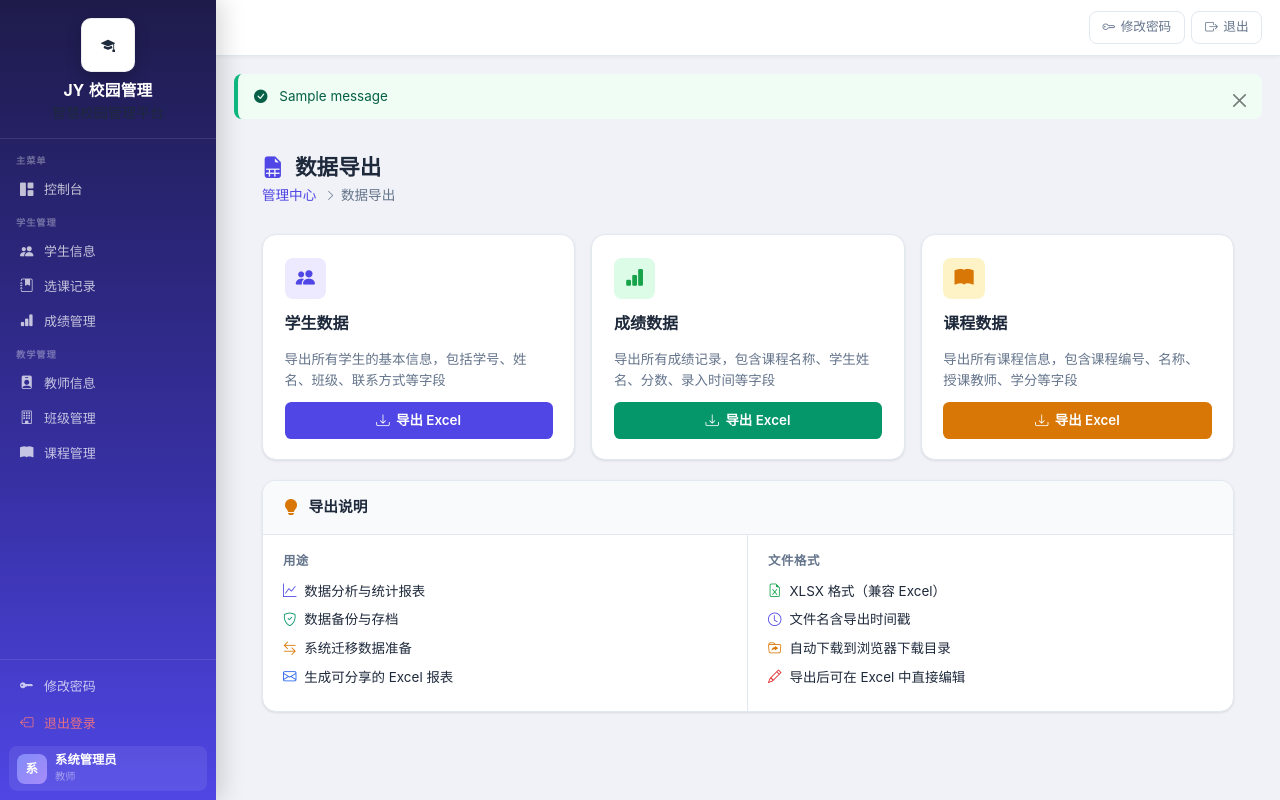
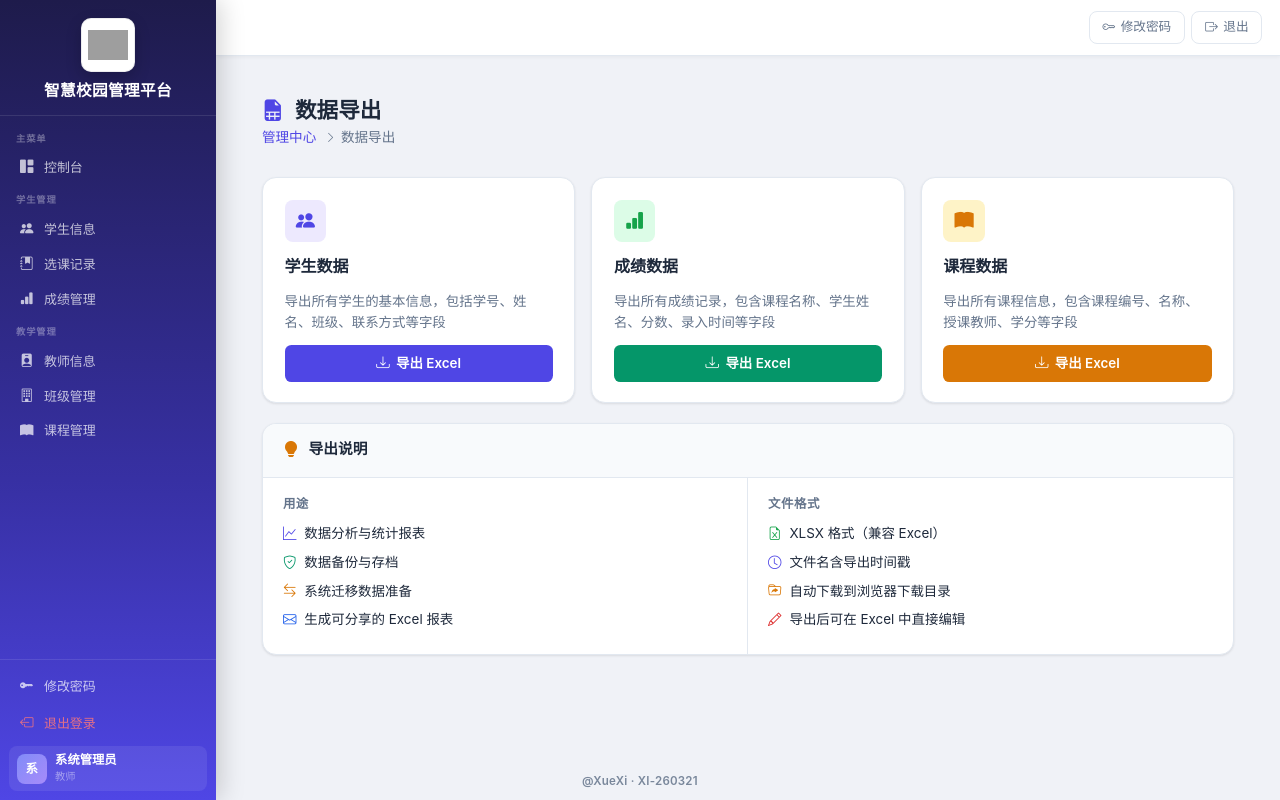
Before and after one commit to weichuyi/jystudent, a Flask app: page /admin/data in a window 1280 px wide. Run offline with Flask 3, Linux system fonts and the light colour scheme; a user stored in the database is signed in; tables that the repository leaves empty hold one stand-in row (values such as "Sample post"); one stand-in notice (Sample message) is shown; grey boxes are pictures that could not be loaded.

Commit message:
重构侧边栏、弹窗提示与标识
将旧文本/图标品牌替换为标志图片，并整合品牌文字。为侧边栏导航添加一个ID，优化侧边栏滚动位置恢复逻辑（使用 #sidebarNav，添加 pending-restore 类以避免视觉跳动，并持久化保存滚动位置）。简化/调整管理后台路由的激活链接检测逻辑，移除报名链接上的角色权限校验，使其渲染效果保持一致。将提示框代码替换为统一的弹窗提示代码（包含图标、内容区、关闭按钮），并添加JavaScript实现自动消失/关闭动画。在底部添加一个小型的全局签名元素。

```diff
--- a/templates/base.html
+++ b/templates/base.html
@@ -17,12 +17,13 @@
 <!-- ===== SIDEBAR ===== -->
 <aside class="sidebar" id="sidebar">
   <div class="sidebar-brand">
-    <div class="brand-logo"><i class="bi bi-mortarboard-fill"></i></div>
-    <div class="brand-name">JY 校园管理</div>
-    <div class="brand-sub">智慧校园管理平台</div>
+    <div class="brand-logo">
+      <img src="{{ url_for('static', filename='images/logo.png') }}" alt="JY Logo">
+    </div>
+    <div class="brand-name">智慧校园管理平台</div>
   </div>
 
-  <nav class="sidebar-nav">
+  <nav class="sidebar-nav" id="sidebarNav">
     <div class="sidebar-section">
       <div class="sidebar-section-label">主菜单</div>
       <a class="sidebar-link {% if request.endpoint == 'dashboard' %}active{% endif %}"
@@ -37,12 +38,10 @@
          href="{{ url_for('list_students') }}">
         <i class="bi bi-people-fill nav-icon"></i> 学生信息
       </a>
-      {% if session.role in ['admin', 'teacher'] %}
       <a class="sidebar-link {% if 'enrollment' in (request.endpoint or '') %}active{% endif %}"
          href="{{ url_for('list_enrollments') }}">
         <i class="bi bi-journal-bookmark-fill nav-icon"></i> 选课记录
       </a>
-      {% endif %}
       <a class="sidebar-link {% if 'score' in (request.endpoint or '') %}active{% endif %}"
          href="{{ url_for('list_scores') }}">
         <i class="bi bi-bar-chart-fill nav-icon"></i> 成绩管理
@@ -70,7 +69,7 @@
     {% if session.role == 'admin' %}
     <div class="sidebar-section">
       <div class="sidebar-section-label">系统管理</div>
-      <a class="sidebar-link {% if request.endpoint == 'admin_index' %}active{% endif %}"
+      <a class="sidebar-link {% if (request.endpoint or '').startswith('admin_') %}active{% endif %}"
          href="{{ url_for('admin_index') }}">
         <i class="bi bi-gear-fill nav-icon"></i> 管理中心
       </a>
@@ -128,13 +127,20 @@
   <div class="page-container">
     {% with messages = get_flashed_messages(with_categories=true) %}
     {% if messages %}
+    <div class="flash-popups" id="flashPopups">
       {% for category, message in messages %}
-      <div class="alert alert-{{ 'danger' if category == 'error' else category }} alert-dismissible fade show" role="alert">
-        <i class="bi {% if category == 'success' %}bi-check-circle-fill{% elif category in ['danger','error'] %}bi-exclamation-circle-fill{% else %}bi-info-circle-fill{% endif %} me-1"></i>
-        {{ message }}
-        <button type="button" class="btn-close ms-auto" data-bs-dismiss="alert" aria-label="Close"></button>
+      {% set popup_type = 'danger' if category in ['danger', 'error'] else category %}
+      <div class="flash-popup flash-{{ popup_type }}" role="alert">
+        <div class="flash-popup-icon">
+          <i class="bi {% if popup_type == 'success' %}bi-check-circle-fill{% elif popup_type in ['danger', 'warning'] %}bi-exclamation-triangle-fill{% else %}bi-info-circle-fill{% endif %}"></i>
+        </div>
+        <div class="flash-popup-body">{{ message }}</div>
+        <button type="button" class="flash-popup-close" aria-label="关闭">
+          <i class="bi bi-x"></i>
+        </button>
       </div>
       {% endfor %}
+    </div>
     {% endif %}
     {% endwith %}
 {% else %}
@@ -162,7 +168,7 @@ function closeSidebar() {
   const SCROLL_KEY = 'jy.sidebar.scrollTop';
 
   function getScrollContainer() {
-    return document.querySelector('.sidebar-nav') || document.getElementById('sidebar');
+    return document.getElementById('sidebarNav') || document.querySelector('.sidebar-nav') || document.getElementById('sidebar');
   }
 
   function saveSidebarScroll() {
@@ -188,11 +194,15 @@ function closeSidebar() {
     }
   }
 
-  // Run once immediately to avoid visible jump after load.
-  restoreSidebarScroll();
-
   const container = getScrollContainer();
   if (container) {
+    // Hide briefly while applying saved scroll to prevent visible "jump".
+    container.classList.add('pending-restore');
+    restoreSidebarScroll();
+    requestAnimationFrame(function () {
+      container.classList.remove('pending-restore');
+    });
+
     container.addEventListener('scroll', saveSidebarScroll, { passive: true });
   }
 
@@ -230,11 +240,34 @@ function closeSidebar() {
 
   window.addEventListener('beforeunload', saveSidebarScroll);
 })();
+
+// Flash popups: unified style + auto dismiss.
+(function () {
+  const popups = document.querySelectorAll('.flash-popup');
+  if (!popups.length) return;
+
+  popups.forEach(function (popup) {
+    const closeBtn = popup.querySelector('.flash-popup-close');
+    if (closeBtn) {
+      closeBtn.addEventListener('click', function () {
+        popup.classList.add('closing');
+        setTimeout(function () { popup.remove(); }, 180);
+      });
+    }
+
+    setTimeout(function () {
+      popup.classList.add('closing');
+      setTimeout(function () { popup.remove(); }, 180);
+    }, 5200);
+  });
+})();
 </script>
 {% else %}
 </main>
 {% endif %}
 
+<div class="global-signature">@XueXi · XI-260321</div>
+
 <script src="https://cdn.jsdelivr.net/npm/bootstrap@5.3.3/dist/js/bootstrap.bundle.min.js"></script>
 {% block extra_js %}{% endblock %}
 </body>
```
